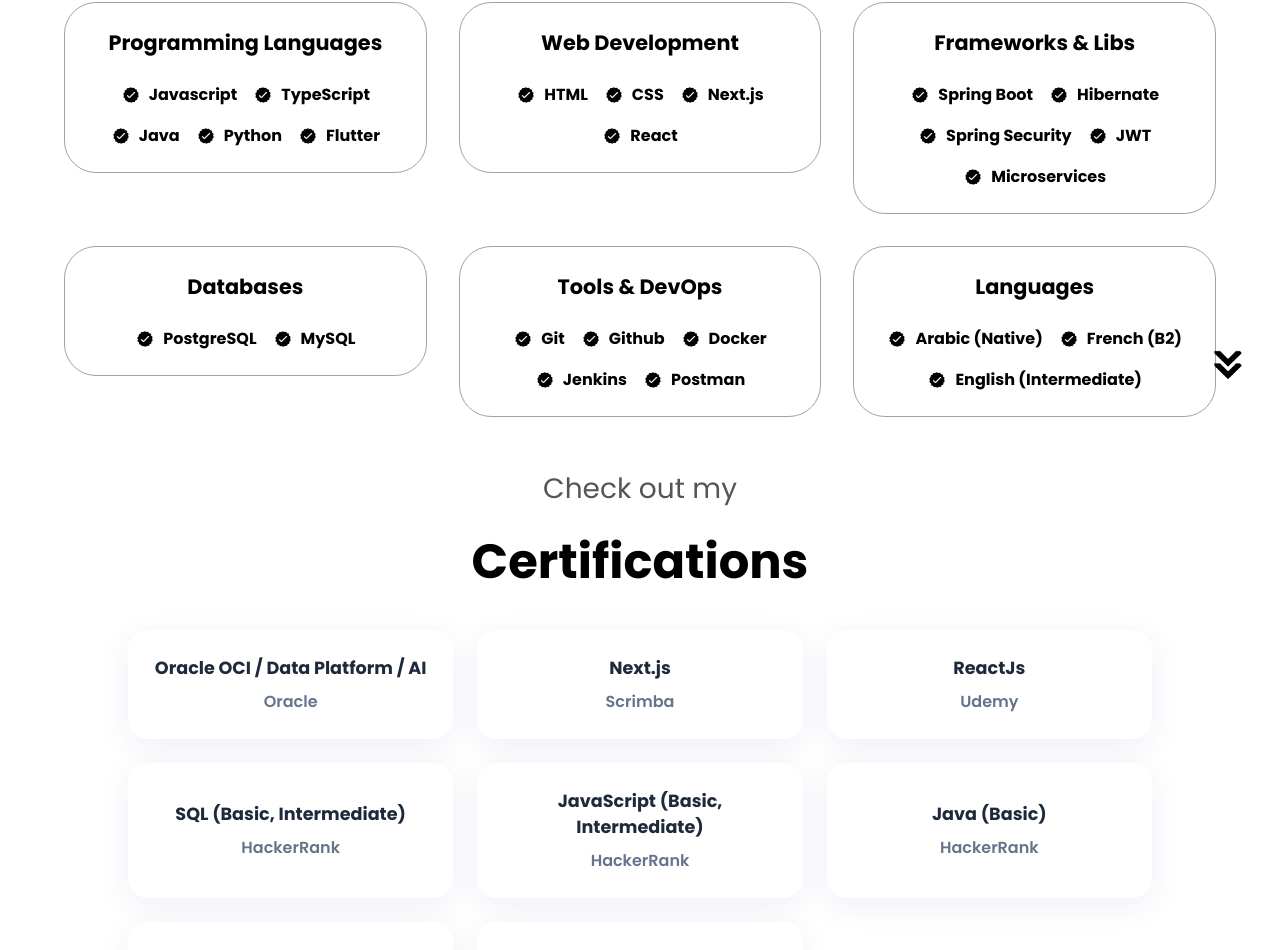
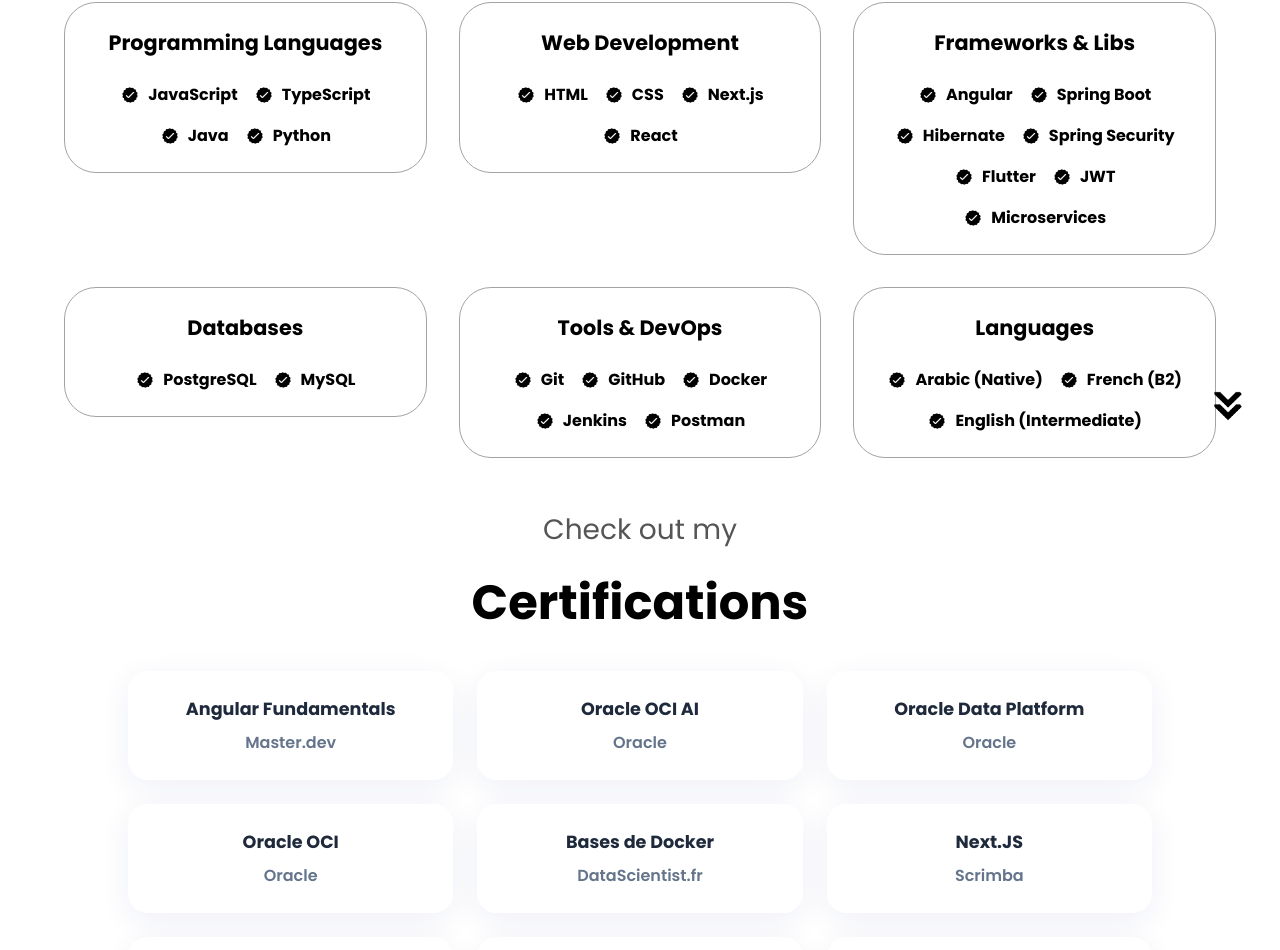
Before and after one commit to ikraammel/Portfolio, a React (Vite) app: page / in a window 1280 px wide. Shown: the part 1780-2730 px from the top of the page. Built offline with nearby package versions, Linux system fonts and the light colour scheme.

Commit message:
update cv et ajout certif et exp

```diff
--- a/src/components/Certificates/Certificates.jsx
+++ b/src/components/Certificates/Certificates.jsx
@@ -6,14 +6,17 @@
 
 const Certificates = () => {
     const certs = [
-        { name: "Oracle OCI / Data Platform / AI", issuer: "Oracle" },
-        { name: "Next.js", issuer: "Scrimba" },
+        { name: "Angular Fundamentals", issuer: "Master.dev" },
+        { name: "Oracle OCI AI", issuer: "Oracle" },
+        { name: "Oracle Data Platform", issuer: "Oracle" },
+        { name: "Oracle OCI", issuer: "Oracle" },
+        { name: "Bases de Docker", issuer: "DataScientist.fr" },
+        { name: "Next.JS", issuer: "Scrimba" },
         { name: "ReactJs", issuer: "Udemy" },
-        { name: "SQL (Basic, Intermediate)", issuer: "HackerRank" },
-        { name: "JavaScript (Basic, Intermediate)", issuer: "HackerRank" },
+        { name: "Git & Github", issuer: "Udemy" },
         { name: "Java (Basic)", issuer: "HackerRank" },
-        { name: "Git & Github", issuer: "Udemy" },
-        { name: "Docker", issuer: "DataScientist.fr" }
+        { name: "JavaScript (Basic, intermédiaire)", issuer: "HackerRank" },
+        { name: "SQL (Basic, intermédiaire)", issuer: "HackerRank" }
     ];
 
     return (
--- a/src/components/Experience/Experience.jsx
+++ b/src/components/Experience/Experience.jsx
@@ -5,31 +5,77 @@
 import ArrowMotion from "../ArrowMotion";
 
 const Experience = () => {
+
   const experiences = [
-    { titre: "Programming Languages", skills: ["Javascript", "TypeScript", "Java", "Python", "Flutter"] },
-    { titre: "Web Development", skills: ["HTML", "CSS", "Next.js", "React"] },
-    { titre: "Frameworks & Libs", skills: ["Spring Boot", "Hibernate", "Spring Security", "JWT", "Microservices"] },
-    { titre: "Databases", skills: ["PostgreSQL", "MySQL"] },
-    { titre: "Tools & DevOps", skills: ["Git", "Github", "Docker", "Jenkins", "Postman"] },
-    { titre: "Languages", skills: ["Arabic (Native)", "French (B2)", "English (Intermediate)"] },
+    {
+      titre: "Programming Languages",
+      skills: ["JavaScript", "TypeScript", "Java", "Python"]
+    },
+
+    {
+      titre: "Web Development",
+      skills: ["HTML", "CSS", "Next.js", "React"]
+    },
+
+    {
+      titre: "Frameworks & Libs",
+      skills: [
+        "Angular",
+        "Spring Boot",
+        "Hibernate",
+        "Spring Security",
+        "Flutter",
+        "JWT",
+        "Microservices"
+      ]
+    },
+
+    {
+      titre: "Databases",
+      skills: ["PostgreSQL", "MySQL"]
+    },
+
+    {
+      titre: "Tools & DevOps",
+      skills: ["Git", "GitHub", "Docker", "Jenkins", "Postman"]
+    },
+
+    {
+      titre: "Languages",
+      skills: [
+        "Arabic (Native)",
+        "French (B2)",
+        "English (Intermediate)"
+      ]
+    },
   ];
 
   return (
     <section id="experience">
-      {/* Animation du texte "Explore my" */}
+
+      {/* Animation du texte "Explore My Experience" */}
       <Motion text1="Explore My" text2="Experience" />
 
       <div className="experience-details-container">
+
         <div className="experience-section-container">
+
           {/* Génération dynamique des sections */}
           {experiences.map((exp, index) => (
-            <CustomExperience key={index} titre={exp.titre} skills={exp.skills} />
+            <CustomExperience
+              key={index}
+              titre={exp.titre}
+              skills={exp.skills}
+            />
           ))}
+
         </div>
 
         {/* Animation de la flèche */}
         <ArrowMotion location="#certificates" />
+
       </div>
+
     </section>
   );
 };
```
Also changed, not shown: 1 other file (tests, documents, lock files or other folders).
